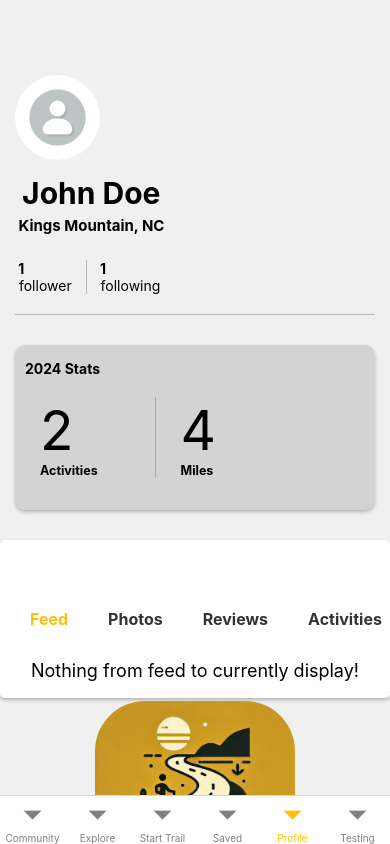
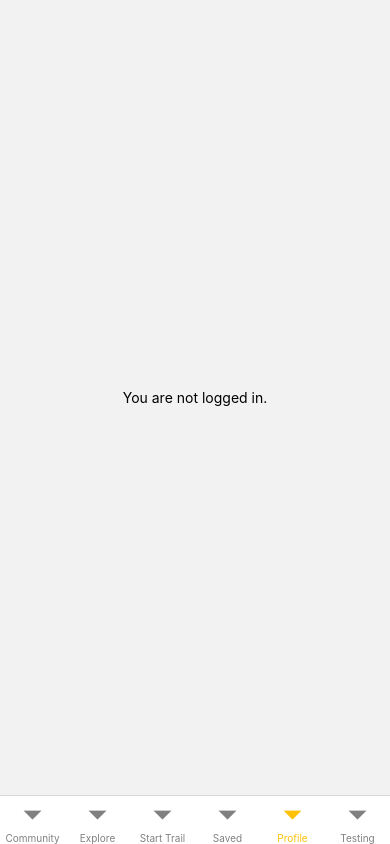
Before and after one commit to AbhishekSuresh03/ITSC-4155, a React Native app in the folder mobile/: screen /Profile in a window 390 px wide. Built offline with nearby package versions, Linux system fonts and the light colour scheme.

Commit message:
Expanding profile screen to display actual logged in user

```diff
--- a/mobile/components/ProfileScreen.js
+++ b/mobile/components/ProfileScreen.js
@@ -1,9 +1,15 @@
-import React, { useState } from 'react';
+import React, { useState, useContext } from 'react';
 import { View, Text, StyleSheet, Image, ScrollView, TouchableOpacity } from 'react-native';
+import { AuthContext } from '../context/AuthContext';
 
 export default function ProfileScreen(){
   const [activeTab, setActiveTab] = useState('Feed');
+  const { user, logout } = useContext(AuthContext); // Access user and logout from AuthContext
 
+  const handleLogout = async () => {
+    await logout();
+    navigation.navigate('Main'); // mavigate to Login screen after logout
+  };
 
   const renderContent = () => {
       switch (activeTab) {
@@ -46,23 +52,35 @@ export default function ProfileScreen(){
                 return null;
       }
   };
+  //ensuring user is logged in
+
+  if (!user) {
+    return (
+        //TODO: Update this to reference the login screen
+        // could merge the login screen with the profile screen to make it easier to navigate
+        //or just delete this if we show the login screen before the user can access the rest of the app
+        <View style={{ flex: 1, justifyContent: 'center', alignItems: 'center' }}>
+          <Text style={styles.message}>You are not logged in.</Text>
+        </View>
+    );
+}
 
   return(
     <ScrollView style={styles.container}>
-          <Image source={require('../assets/default-user-profile-pic.jpg')} style={styles.profilePicture} />
+          <Image source={{ uri: user.profilePicture }} style={styles.profilePicture} />
           <View style={styles.nameContainer}>
-            <Text style={styles.name}> John Doe </Text>
-            <Text style={styles.location}> Kings Mountain, NC </Text>
+            <Text style={styles.name}>{user.firstName} {user.lastName}</Text>
+            <Text style={styles.location}>{user.city}, {user.state}</Text>
           </View>
 
           <View style={styles.followContainer}>
             <View style={styles.followers}>
-              <Text style={styles.followerNum}> 1 </Text>
-              <Text style={styles.followerText}> follower </Text>
+              <Text style={styles.followerNum}>{/*user.followers.length*/ 3}</Text>
+              <Text style={styles.followerText}>followers{/*user.followers.length !== 1 ? 's' : ''*/}</Text>
             </View>
             <View style={styles.following}>
-              <Text style={styles.followingNum}> 1 </Text>
-              <Text style={styles.followingText}> following </Text>
+              <Text style={styles.followingNum}>4{/*user.following.length*/}</Text>
+              <Text style={styles.followingText}>following</Text>
             </View>
           </View>
 
@@ -71,15 +89,14 @@ export default function ProfileScreen(){
 
             <View style={styles.dataYearStatContainer}>
               <View style={styles.actContainer}>
-                <Text style={styles.actNum}>2</Text>
+                <Text style={styles.actNum}>{/*user.activities.length*/5}</Text>
                 <Text style={styles.act}>Activities</Text>
               </View>
               <View style={styles.mileContainer}>
-                <Text style={styles.mileNum}>4</Text>
+                <Text style={styles.mileNum}>{user.miles}</Text>
                 <Text style={styles.mile}>Miles</Text>
               </View>
             </View>
-
           </View>
 
           <ScrollView horizontal={true} style={styles.navbar} showsHorizontalScrollIndicator={false}>
@@ -99,7 +116,6 @@ export default function ProfileScreen(){
               <Text style={[styles.navText, activeTab === 'Completed' && styles.activeNavText]}>Completed</Text>
             </TouchableOpacity>
           </ScrollView>
-
 
           <View style={styles.bottomHalf}>
               {renderContent()}
```
Lines whose indentation alone changed are shown as unchanged.
